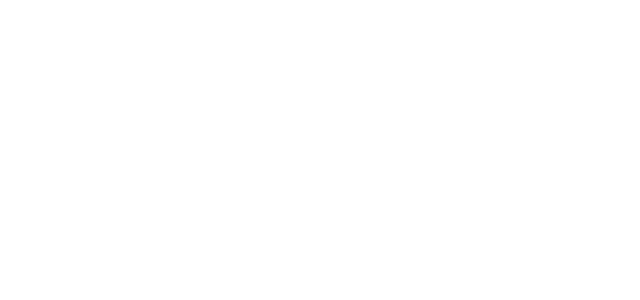
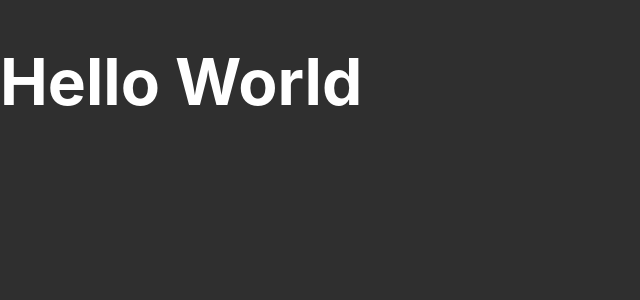
Before and after one commit to uriell/talks, a React (Create React App) app in the folder talks/modern-css/: page / in a window 1280 px wide. Shown: the top 300 px of the page, without its empty margins (0-640 px from the left). Built offline with nearby package versions, Linux system fonts and the light colour scheme.

Commit message:
basic slides structure (wip)

```diff
--- a/talks/modern-css/package.json
+++ b/talks/modern-css/package.json
@@ -14,8 +14,10 @@
   },
   "dependencies": {
     "react": "18.0.0",
+    "react-awesome-slider": "4.1.0",
     "react-dom": "18.0.0",
-    "react-scripts": "5.0.1"
+    "react-scripts": "5.0.1",
+    "sass": "1.50.0"
   },
   "scripts": {
     "start": "react-scripts start",
--- a/talks/modern-css/src/Presentation.tsx
+++ b/talks/modern-css/src/Presentation.tsx
@@ -1,5 +1,24 @@
-function Presentation() {
-  return <h1>Hello World</h1>;
-}
+import AwesomeSlider from "react-awesome-slider";
+
+import customAwsSldCssModule from "./react-awesome-slider.module.scss";
+import Slide from "./components/Slide";
+import slides from "./slides";
+
+const Presentation = () => (
+  <AwesomeSlider
+    fillParent
+    bullets={false}
+    organicArrows={false}
+    // onLoadStart -- look into this fn
+    // media -- look into this prop
+    cssModule={customAwsSldCssModule}
+  >
+    {slides.map((slide, index) => (
+      <div key={index} className={customAwsSldCssModule.slide}>
+        <Slide {...slide} />
+      </div>
+    ))}
+  </AwesomeSlider>
+);
 
 export default Presentation;
--- /dev/null
+++ b/talks/modern-css/src/components/Slide.tsx
@@ -0,0 +1,9 @@
+import React from "react";
+
+export type SlideProps = { children?: React.ReactNode };
+
+const Slide: React.FC<SlideProps> = ({ children, ...props }) => (
+  <h1 {...props}>{children}</h1>
+);
+
+export default Slide;
--- /dev/null
+++ b/talks/modern-css/src/react-awesome-slider.module.scss
@@ -0,0 +1,262 @@
+$root-element: "awssld";
+$cos45: 0.7071;
+$transition-bezier: cubic-bezier(0.5, 0.075, 0.25, 0.95);
+$slider-height-percentage: 60%;
+$slider-transition-duration: 200ms;
+
+$organic-arrow-color: #6a6a6a;
+$organic-arrow-thickness: 4px;
+$organic-arrow-height: 40px;
+$organic-arrow-border-radius: 0;
+$control-button-width: 10%;
+$control-button-height: 25%;
+$control-button-opacity: 0.5;
+$control-button-hover-opacity: 0.75;
+$control-button-background: transparent;
+$loader-bar-color: #851515;
+$loader-bar-height: 6px;
+$control-bullet-color: #6a6a6a;
+$control-bullet-active-color: #6a6a6a;
+$content-background-color: #2f2f2f;
+
+%fill-parent {
+  display: block;
+  position: absolute;
+  width: 100%;
+  height: 100%;
+  top: 0;
+  left: 0;
+}
+
+%clear-spacing {
+  padding: 0;
+  margin: 0;
+}
+
+%clear-focus {
+  outline-color: 0;
+  outline-style: none;
+  outline-width: 0;
+}
+
+%clear-selection {
+  user-select: none;
+  -webkit-tap-highlight-color: rgba(0, 0, 0, 0);
+  -webkit-tap-highlight-color: transparent;
+}
+
+.#{$root-element} {
+  --transparent: rgba(0, 0, 0, 0);
+  --organic-arrow-thickness: #{$organic-arrow-thickness};
+  --organic-arrow-height: #{$organic-arrow-height};
+  --slider-height-percentage: #{$slider-height-percentage};
+  --loader-bar-color: #{$loader-bar-color};
+  --loader-bar-height: #{$loader-bar-height};
+  --control-button-width: #{$control-button-width};
+  --control-button-height: #{$control-button-height};
+  --control-button-opacity: #{$control-button-opacity};
+  --control-button-hover-opacity: #{$control-button-hover-opacity};
+  --control-button-background: #{$control-button-background};
+  --transition-bezier: #{$transition-bezier};
+  --slider-transition-duration: #{$slider-transition-duration};
+  --organic-arrow-color: #{$organic-arrow-color};
+  --organic-arrow-border-radius: #{$organic-arrow-border-radius};
+  --control-bullet-color: #{$control-bullet-color};
+  --control-bullet-active-color: #{$control-bullet-active-color};
+  --content-background-color: #{$content-background-color};
+}
+
+.slide {
+  width: 100%;
+  height: 100%;
+
+  display: flex;
+  flex-flow: column;
+}
+
+.#{$root-element} {
+  display: block;
+  position: relative;
+  width: 100%;
+  max-width: 100%;
+
+  &__wrapper {
+    display: block;
+    overflow: hidden;
+    position: relative;
+    height: 100%;
+    width: 100%;
+  }
+
+  &__container {
+    display: block;
+    width: 100%;
+    height: 0;
+    padding-bottom: var(--slider-height-percentage);
+
+    @media all and (max-width: 500px) {
+      padding-bottom: calc(var(--slider-height-percentage) * 1.25);
+    }
+
+    figure {
+      @extend %fill-parent;
+    }
+  }
+
+  &__startUp {
+    background-color: red;
+    height: 100%;
+    width: 100%;
+
+    > div {
+      height: 100%;
+      width: 100%;
+      display: flex;
+      align-items: center;
+      justify-content: center;
+    }
+
+    img {
+      width: 35%;
+      height: auto;
+    }
+  }
+
+  &__content {
+    @extend %fill-parent;
+    background-color: var(--content-background-color);
+    overflow: hidden;
+    display: flex;
+    align-items: center;
+    justify-content: center;
+
+    > img,
+    > video {
+      object-fit: cover;
+      width: 100%;
+      height: 100%;
+      position: absolute;
+      top: 0;
+      left: 0;
+    }
+  }
+
+  &__controls button {
+    @extend %clear-focus;
+    width: var(--control-button-width);
+    height: var(--control-button-height);
+    top: calc(50% - (0.5 * var(--control-button-height)));
+    background-color: var(--transparent);
+    position: absolute;
+    z-index: 10;
+    border: none;
+    cursor: pointer;
+  }
+
+  &__next {
+    right: 0;
+  }
+
+  &__prev {
+    left: 0;
+  }
+
+  &__box {
+    z-index: 1;
+    @extend %fill-parent;
+  }
+
+  &--animated {
+    will-change: transform;
+    // transition: transform var(--slider-transition-duration)
+    //   var(--transition-bezier);
+  }
+
+  &--animated-mobile {
+    will-change: transform;
+    transition: transform 325ms cubic-bezier(0.15, 0.65, 0.1, 1);
+  }
+
+  &--active {
+    z-index: 2;
+    transform: translate3d(0, 0, 0);
+  }
+
+  &--moveRight,
+  &--moveLeft {
+    backface-visibility: hidden;
+  }
+
+  &--moveRight {
+    animation: slideFromRight var(--slider-transition-duration) both
+      var(--transition-bezier);
+  }
+
+  &--moveLeft {
+    animation: slideFromLeft var(--slider-transition-duration) both
+      var(--transition-bezier);
+  }
+
+  &--exit {
+    z-index: 0;
+
+    &.#{$root-element}--moveLeft {
+      animation: slideToLeft var(--slider-transition-duration) both
+        var(--transition-bezier);
+    }
+
+    &.#{$root-element}--moveRight {
+      animation: slideToRight var(--slider-transition-duration) both
+        var(--transition-bezier);
+    }
+  }
+
+  &--fill-parent {
+    position: absolute !important;
+    width: 100% !important;
+    height: 100% !important;
+    top: 0;
+    left: 0;
+
+    .#{$root-element}__container {
+      height: 100%;
+      padding: 0;
+    }
+  }
+}
+
+@keyframes slideFromLeft {
+  from {
+    transform: translate3d(-100%, 0, 0);
+  }
+  to {
+    transform: translate3d(0, 0, 0);
+  }
+}
+
+@keyframes slideFromRight {
+  from {
+    transform: translate3d(100%, 0, 0);
+  }
+  to {
+    transform: translate3d(0, 0, 0);
+  }
+}
+
+@keyframes slideToLeft {
+  from {
+    transform: translate3d(0, 0, 0);
+  }
+  to {
+    transform: translate3d(-100%, 0, 0);
+  }
+}
+
+@keyframes slideToRight {
+  from {
+    transform: translate3d(0, 0, 0);
+  }
+  to {
+    transform: translate3d(100%, 0, 0);
+  }
+}
--- /dev/null
+++ b/talks/modern-css/src/slides/index.ts
@@ -0,0 +1,15 @@
+import { SlideProps } from "../components/Slide";
+
+const slides: SlideProps[] = [
+  {
+    children: "Hello World",
+  },
+  {
+    children: "Olá Mundo",
+  },
+  {
+    children: "Hola Mundo",
+  },
+];
+
+export default slides;
```
Also changed, not shown: 1 other file (tests, documents, lock files or other folders).
